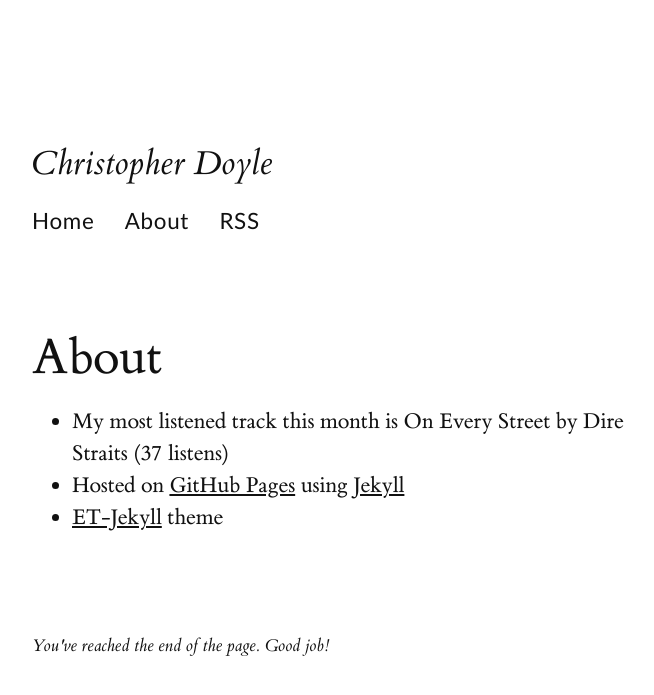
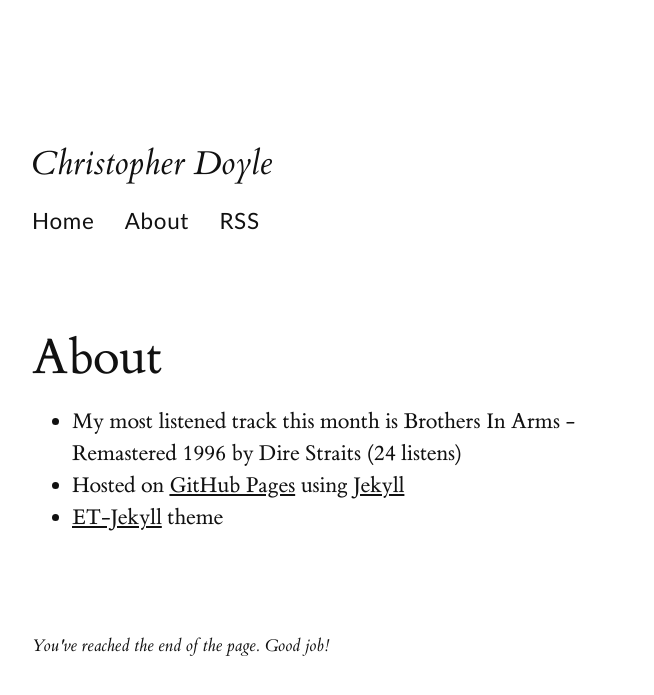
Before and after one commit to christopherdoyle/christopherdoyle.github.io, a Jekyll site: the page built from about.md, in a window 1280 px wide. Shown: the top 695 px of the page, without its empty margins (128-782 px from the left). Built offline with Jekyll 4.4.1, drawn with Linux system fonts in a browser that asks for light colours.

Commit message:
Updated config with latest top track from last.fm (#16)
Co-authored-by: github-actions <github-actions@github.com>

```diff
--- a/_config.yml
+++ b/_config.yml
@@ -11,6 +11,6 @@ sass:
 title: Christopher Doyle
 top_track:
   artist: Dire Straits
-  name: On Every Street
-  playcount: 37
+  name: Brothers In Arms - Remastered 1996
+  playcount: 24
 url: https://christopherdoyle.github.io/
```
